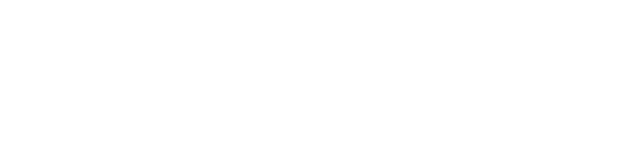
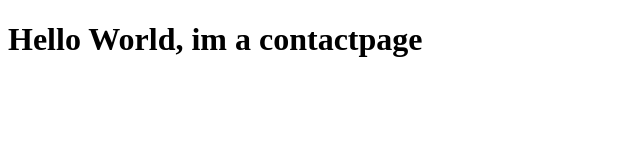
Before and after one commit to OthmanAdi/html-css-pure-raster-jsTodolist-rgbBackground, a plain HTML site: page components/contactPage.html in a window 1280 px wide. Shown: the whole page, without its empty margins (0-640 px from the left). Drawn offline with Linux system fonts and the light colour scheme.

Commit message:
Update: new text in contact page

```diff
--- a/components/contactPage.html
+++ b/components/contactPage.html
@@ -5,6 +5,6 @@
     <title>Title</title>
 </head>
 <body>
-
+<h1>Hello World, im a contactpage</h1>
 </body>
 </html>
```
